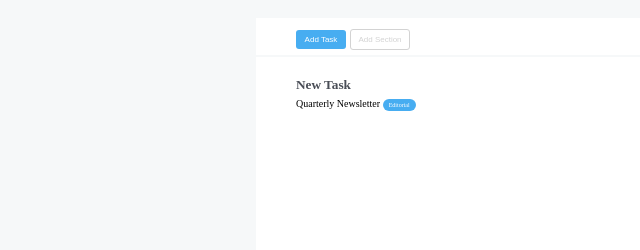
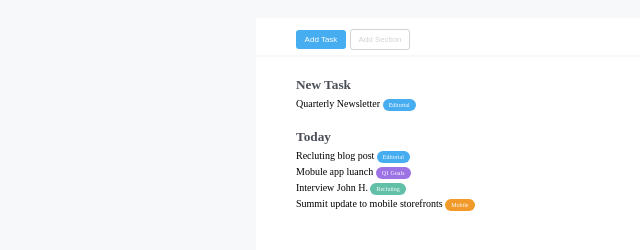
Before and after one commit to LarisaGimbu/html-css-toboolist, a plain HTML site: page index.html in a window 1280 px wide. Shown: the part 82-332 px from the top of the page, without its empty margins (0-640 px from the left). Drawn offline with Linux system fonts and the light colour scheme.

Commit message:
aggiunta today

```diff
--- a/css/style.css
+++ b/css/style.css
@@ -90,3 +90,27 @@ button{
   color: white;
   font-size: 6px;
 }
+
+.q1-goals{
+  padding: 3px 6px;
+  border-radius: 10px;
+  background-color: rgb(156, 114, 228);
+  color: white;
+  font-size: 6px;
+}
+
+.recluting{
+  padding: 3px 6px;
+  border-radius: 10px;
+  background-color: rgb(98, 191, 168);
+  color: white;
+  font-size: 6px;
+}
+
+.mobile{
+  padding: 3px 6px;
+  border-radius: 10px;
+  background-color: rgb(241, 154, 42);
+  color: white;
+  font-size: 6px;
+}
--- a/index.html
+++ b/index.html
@@ -34,6 +34,13 @@
         </div>
 
         <!-- today  -->
+        <div class="menu today">
+          <h5 class="little-title">	 Today</h5>
+          <p class="done text">Recluting blog post <span class="editorial">Editorial</span></p>
+          <p class="done text"> Mobule app luanch <span class="q1-goals">Q1 Goals</span></p>
+          <p class="undone text"> Interview John H. <span class="recluting">Recluting</span></p>
+          <p class="done text"> Summit update to mobile storefronts <span class="mobile">Mobile</span></p>
+        </div>
       </section>
     </div>
   </main>
```
